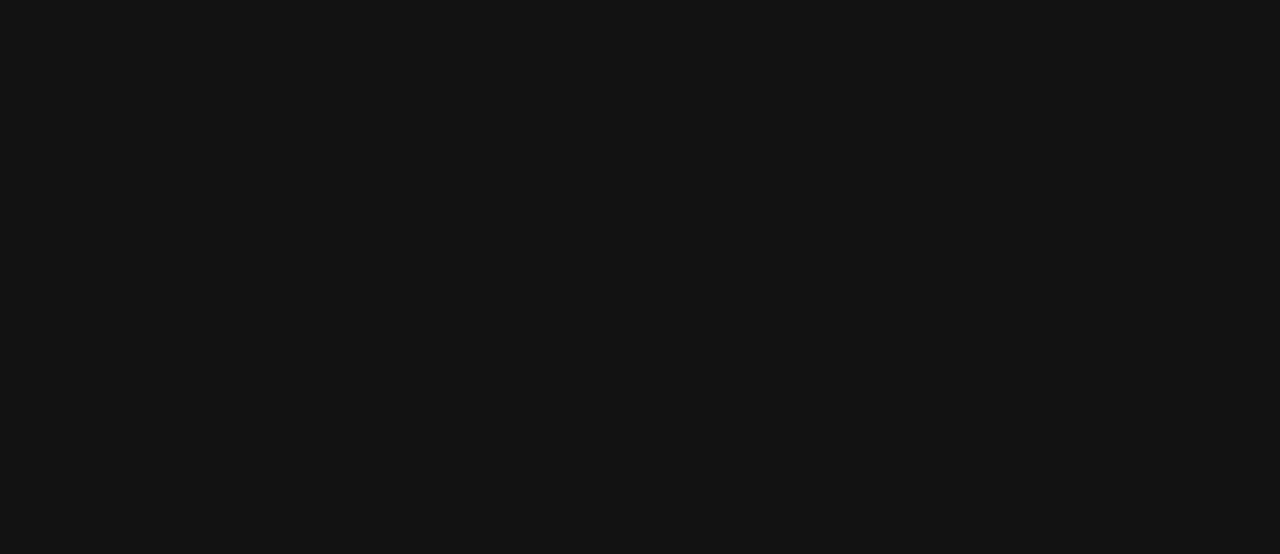
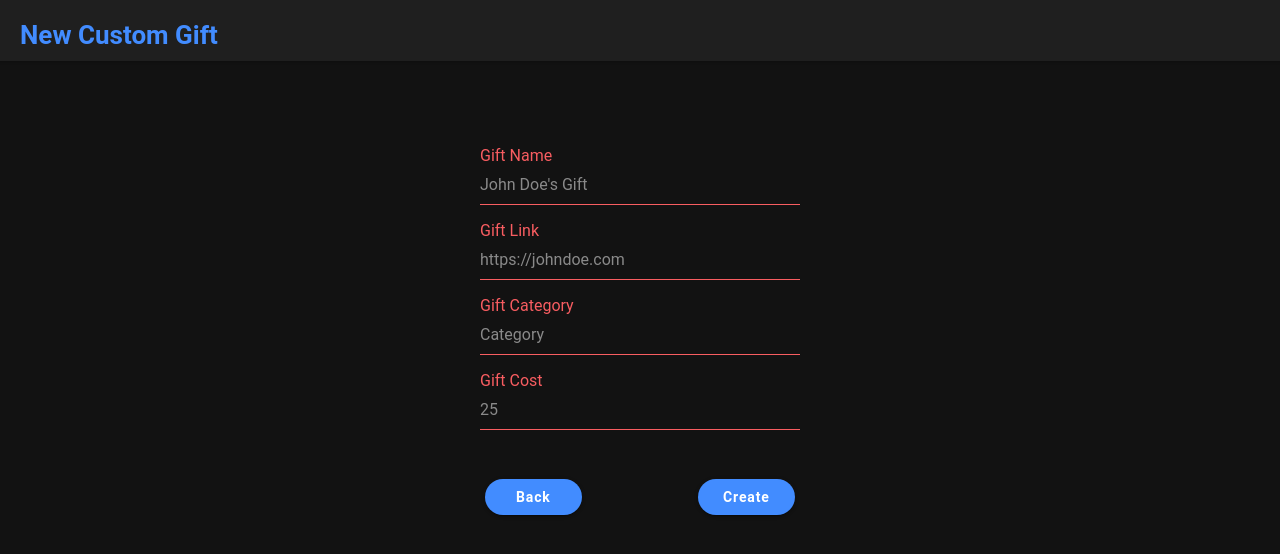
Before and after one commit to shreypdev/surprise-app, a React (Create React App) app in the folder app/: page /customgift in a window 1280 px wide. Shown: the top 554 px of the page. Built offline with nearby package versions, Linux system fonts and the light colour scheme.

Commit message:
Updated code v1.1

```diff
--- a/app/src/App.tsx
+++ b/app/src/App.tsx
@@ -29,6 +29,7 @@ import '@ionic/react/css/display.css';
 
 /* Theme variables */
 import './theme/variables.css';
+import CustomGift from './pages/Custom Gift/CustomGift';
 
 const App = () => (
   <IonApp>
@@ -43,6 +44,7 @@ const App = () => (
             <Route exact path="/rooms" component={Rooms} />
             <Route exact path="/new-room-form" component={NewRoomForm} />
             <Route exact path="/room" component={RoomDetails} />
+            <Route exact path="/customgift" component={CustomGift}/>
           </IonRouterOutlet>
         </IonReactRouter>
       </LoaderProvider>
--- a/app/src/pages/Custom Gift/CustomGift.tsx
+++ b/app/src/pages/Custom Gift/CustomGift.tsx
@@ -26,6 +26,9 @@ const initialState = {
 
 const CustomGift: React.FC = () => {
     const [CustomGiftFields, setCustomGiftFields] = useState(initialState);
+    const [NewCustomGiftFields,setNewCustomGiftFields] = useState(initialState);
+    const [backBtnClicked, setBackBtnClicked] = useState(false)
+
 
     const Toast = useToast();
     const Loader = useLoader();
@@ -35,25 +38,31 @@ const CustomGift: React.FC = () => {
         setCustomGiftFields({ ...CustomGiftFields });
     };
 
+    const clearState = () => {
+        setNewCustomGiftFields(initialState);
+    }
+
+    const backBtnHandler = () => {
+        setBackBtnClicked(true)
+        clearState()
+    }
+
     const handleCustomGift = async () => {
         const {giftname, link, category, cost} = CustomGiftFields;
         console.log(CustomGiftFields);
 
         if(!giftname || !link || !cost){
-            Toast.error("Gift Link/Cost/Name can't be empty!");
+            Toast.error("Fields can't be empty!");
             return;
         }
-
-
-
     }
 
     return (
         <IonPage>
             <IonHeader>
                 <IonToolbar>
-                <IonText className="ion-text-center" color="primary">
-                    <h1 className="title-light">Gift App</h1>
+                <IonText mode="ios" className="ion-text-left" color="primary">
+                    <h1 className="title-bold rooms-header">New Custom Gift</h1>
                 </IonText>
                 </IonToolbar>
             </IonHeader>
@@ -61,9 +70,6 @@ const CustomGift: React.FC = () => {
                 <IonRow className="ion-justify-content-center">
                     <IonCol className="signup-form">
                         <form>
-                            <IonText className="ion-text-left" color="primary">
-                                <h2 className="title-bold">Custom Gift</h2>
-                            </IonText>
                             <div className="signup-form-inputs">
                                 <InputWithStackedLabel
                                     label = {"Gift Name"}
@@ -105,10 +111,20 @@ const CustomGift: React.FC = () => {
                                     className="form-input-item"
                                     onIonChange={(e: any) => onInputChange(e.target.value, 'cost')}
                                 />
+                                <IonRow>
+                                    <IonCol size="4">
+                                        <RoundSolidButton expand="block" onClick={()=>backBtnHandler()}>
+                                            Back
+                                        </RoundSolidButton>
+                                    </IonCol>
+                                    <IonCol size="4"></IonCol>
+                                    <IonCol size="4">
+                                        <RoundSolidButton expand="block" onClick={handleCustomGift}>
+                                            Create
+                                         </RoundSolidButton>
+                                    </IonCol>
+                                </IonRow>
 
-                                <RoundSolidButton expand="block" onClick={handleCustomGift}>
-                                    Create
-                                </RoundSolidButton>
                             </div>
                         </form>
                     </IonCol>
--- a/app/src/pages/Custom Gift/model.ts
+++ b/app/src/pages/Custom Gift/model.ts
@@ -2,5 +2,5 @@ export interface CustomGiftModel {
     giftname: string;
     link: string;
     category: string;
-    cost: bigint;
+    cost: string;
 }
--- a/app/src/pages/Login/Login.tsx
+++ b/app/src/pages/Login/Login.tsx
@@ -63,7 +63,7 @@ const Login: React.FC = () => {
             <IonHeader>
                 <IonToolbar>
                 <IonText className="ion-text-center" color="primary">
-                    <h1 className="title-light">Gift App</h1>
+                    <h1 className="title-light">Wrapify</h1>
                 </IonText>
                 </IonToolbar>
             </IonHeader>
--- a/app/src/pages/Register/Register.tsx
+++ b/app/src/pages/Register/Register.tsx
@@ -64,7 +64,7 @@ const Register: React.FC = () => {
             <IonHeader>
                 <IonToolbar>
                 <IonText className="ion-text-center" color="primary">
-                    <h1 className="title-light">Gift App</h1>
+                    <h1 className="title-light">Wrapify</h1>
                 </IonText>
                 </IonToolbar>
             </IonHeader>
--- a/app/src/pages/RoomDetails/RoomDetails.tsx
+++ b/app/src/pages/RoomDetails/RoomDetails.tsx
@@ -1,8 +1,10 @@
 import { IonPage, IonHeader, IonToolbar, IonText, IonContent, IonList, IonLabel, IonItem, IonButton, IonIcon, IonRow, IonCol, IonCardContent, IonCard, IonCardTitle, IonCardSubtitle, IonCardHeader, IonItemSliding, IonItemOption, IonItemOptions, IonItemDivider, IonBackButton, IonButtons } from '@ionic/react';
 import { chevronForwardOutline } from 'ionicons/icons';
 import React, { useState } from 'react';
+import { Redirect } from 'react-router';
 import { RoundSolidButton } from '../../components/Buttons/Buttons';
 import { dummyListOfFriends, dummyListOfProducts } from '../../dummy-data/rooms';
+//import {Redirect} from  'react';
 
 const initialList: string[] = []
 
@@ -10,6 +12,12 @@ const RoomDetails: React.FC = () => {
 
     const [giftsList, setGiftsList] = useState(dummyListOfProducts)
     const colorPalette = ["primary", "secondary"]
+    const [newGiftclicked,setNewGiftclicked] = useState(false);
+
+    const addNewGift = () => {
+        console.log("Add new custom gift clicked");
+        setNewGiftclicked(true)
+    }
 
     return (
         <IonPage>
@@ -43,7 +51,8 @@ const RoomDetails: React.FC = () => {
                     </IonItem>
                     <IonItem color = 'secondary'>
                         Add a custom gift
-                        <IonButton slot="end" fill='clear' color={'primary'}>
+                        <IonButton slot="end" fill='clear' color={'primary'} onClick={()=>addNewGift()}>
+                            {newGiftclicked? <Redirect to="/customgift" /> : <></>}
                             <IonIcon slot="icon-only" icon={chevronForwardOutline} />
                         </IonButton>
                     </IonItem>
```
